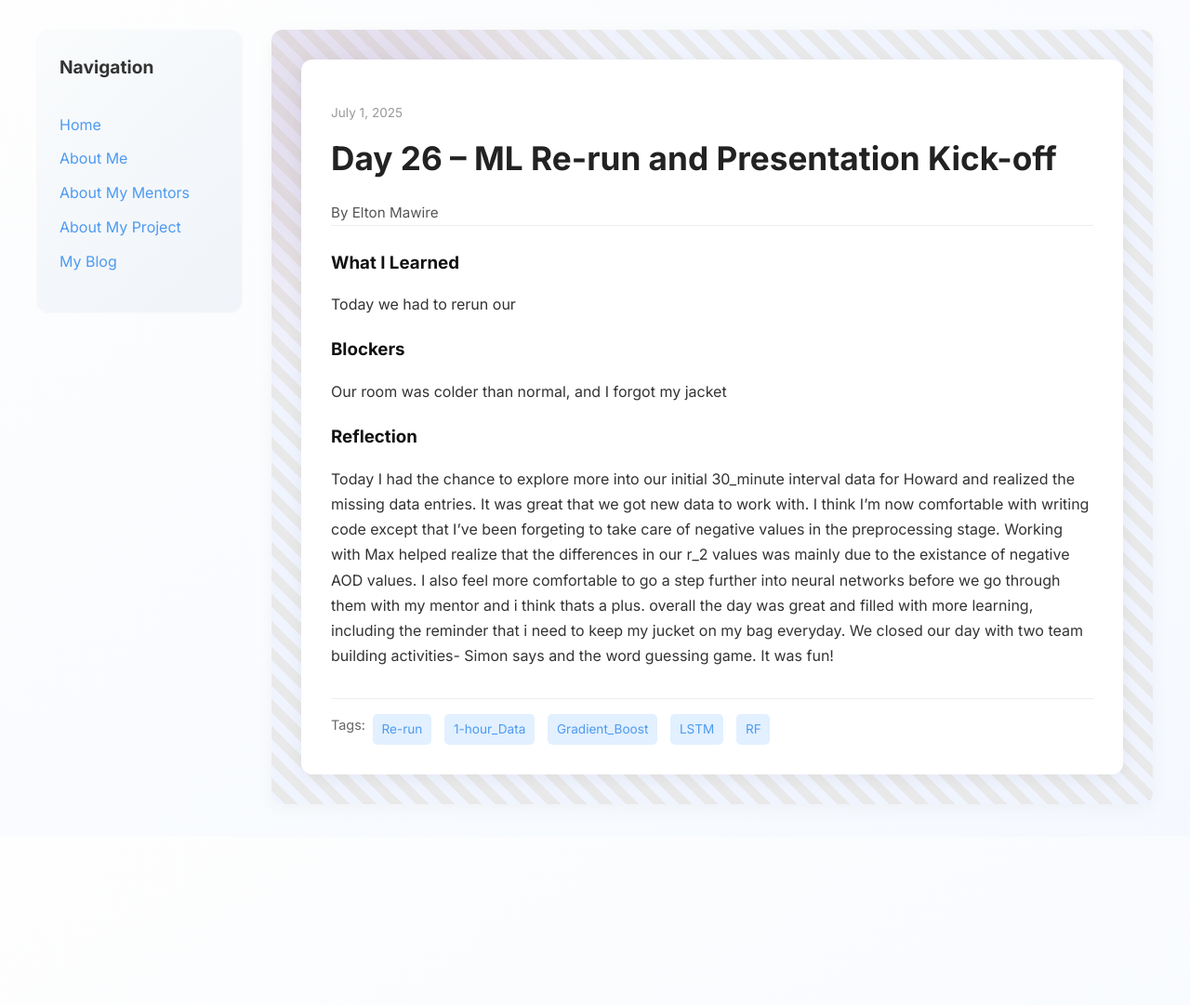
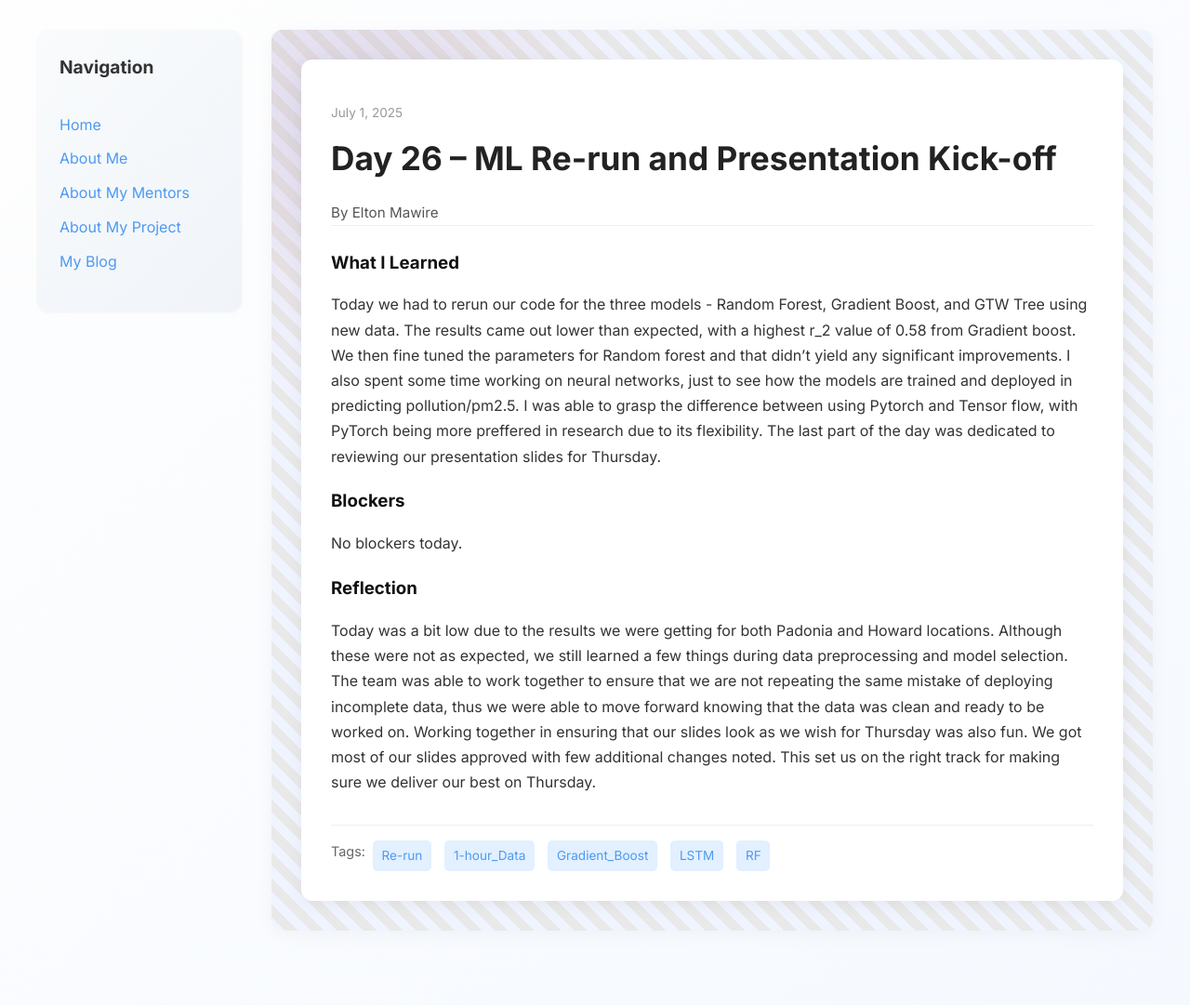
Before and after one commit to Nginga/Nginga.github.io, a Jekyll site: the page built from _posts/2025-06-27-day-26.md, in a window 1280 px wide. Shown: the whole page at 93% size. Built offline with Jekyll 4.4.1, drawn with Linux system fonts in a browser that asks for light colours; before the commit the page ends 900 px from its top, so only the background shows below that.

Commit message:
Update 2025-06-27-day-26.md

```diff
--- a/_posts/2025-06-27-day-26.md
+++ b/_posts/2025-06-27-day-26.md
@@ -7,10 +7,10 @@
 tags: ["Re-run", "1-hour_Data", "Gradient_Boost", "LSTM", "RF"]
 
 what_i_learned: |
-  Today we had to rerun our
+  Today we had to rerun our code for the three models - Random Forest, Gradient Boost, and GTW Tree using new data. The results came out lower than expected, with a highest r_2 value of 0.58 from Gradient boost. We then fine tuned the parameters for Random forest and that didn't yield any significant improvements. I also spent some time working on neural networks, just to see how the models are trained and deployed in predicting pollution/pm2.5. I was able to grasp the difference between using Pytorch and Tensor flow, with PyTorch being more preffered in research due to its flexibility. The last part of the day was dedicated to reviewing our presentation slides for Thursday.
 blockers: |
-  Our room was colder than normal, and I forgot my jacket
+  No blockers today.
 
 reflection: |
-  Today I had the chance to explore more into our initial 30_minute interval data for Howard and realized the missing data entries. It was great that we got new data to work with. I think I'm now comfortable with writing code except that I've been forgeting to take care of negative values in the preprocessing stage. Working with Max helped realize that the differences in our r_2 values was mainly due to the existance of negative AOD values. I also feel more comfortable to go a step further into neural networks before we go through them with my mentor and i think thats a plus. overall the day was great and filled with more learning, including the reminder that i need to keep my jucket on my bag everyday. We closed our day with two team building activities- Simon says and the word guessing game. It was fun!
+  Today was a bit low due to the results we were getting for both Padonia and Howard locations. Although these were not as expected, we still learned a few things during data preprocessing and model selection. The team was able to work together to ensure that we are not repeating the same mistake of deploying incomplete data, thus we were able to move forward knowing that the data was clean and ready to be worked on. Working together in ensuring that our slides look as we wish for Thursday was also fun. We got most of our slides approved with few additional changes noted. This set us on the right track for making sure we deliver our best on Thursday.
 ---
```
